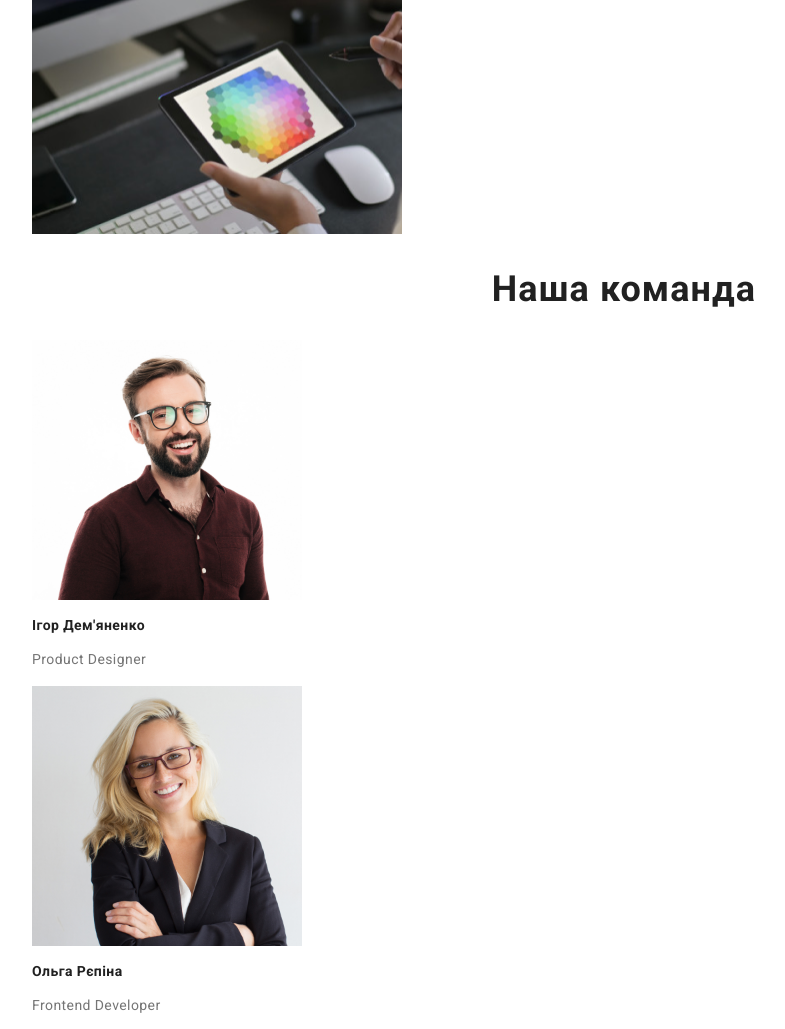
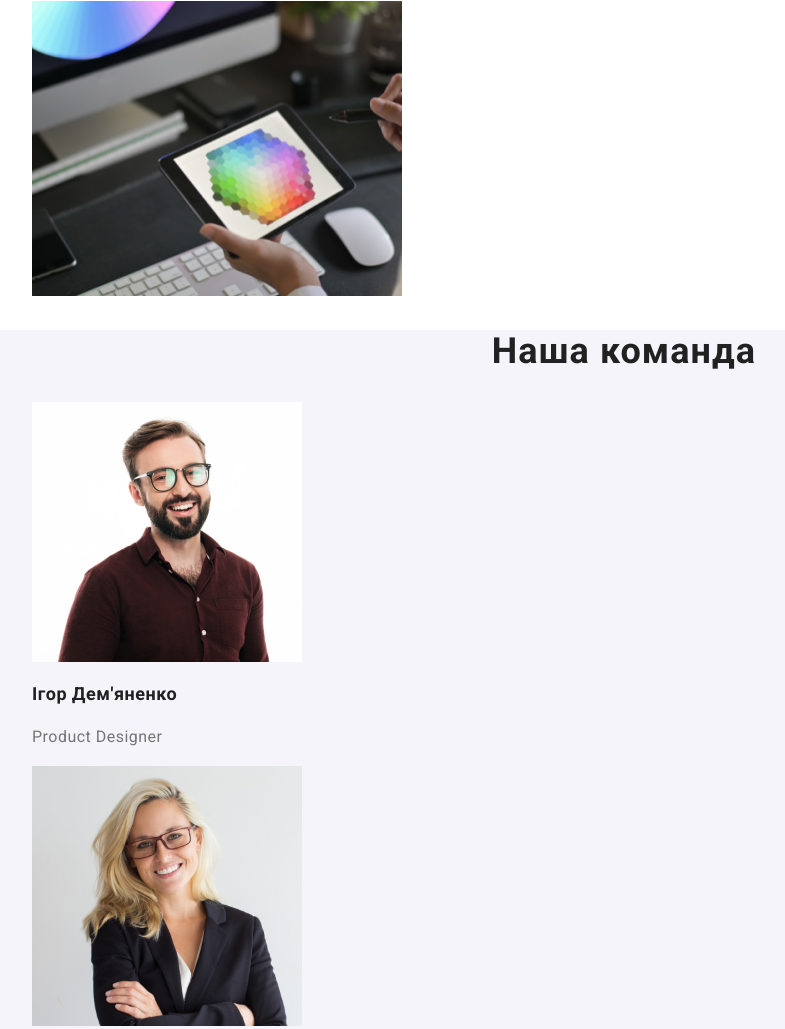
Before and after one commit to Angori4/goit-markup-hw-02, a plain HTML site: page index.html in a window 1280 px wide. Shown: the part 1365-2394 px from the top of the page, without its empty margins (16-801 px from the left). Drawn offline with Linux system fonts and the light colour scheme.

Commit message:
виправлення помилок

```diff
--- a/css/styles.css
+++ b/css/styles.css
@@ -106,7 +106,7 @@ body {
             background-color: var(--hiro-button-hover);}
 
         .team {
-            background-color: var(--white-color);}
+            background-color: var(--light-grey-color);}
 
         .caption {
             color: var(--title-color);
@@ -118,7 +118,7 @@ body {
 
         .title {
             color: var(--title-color);
-            font-size: 14px;
+            font-size: 18px;
             font-weight: 700;
             line-height: 1.14;
             letter-spacing: 0.03em;}
@@ -127,7 +127,7 @@ body {
             text-transform: uppercase;}
 
         .text {
-            font-size: 14px;
+            font-size: 16px;
             line-height: 1.71;
             letter-spacing: 0.03em;}
 
```
